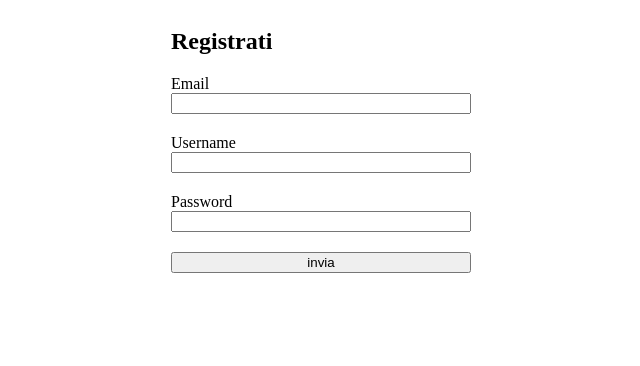
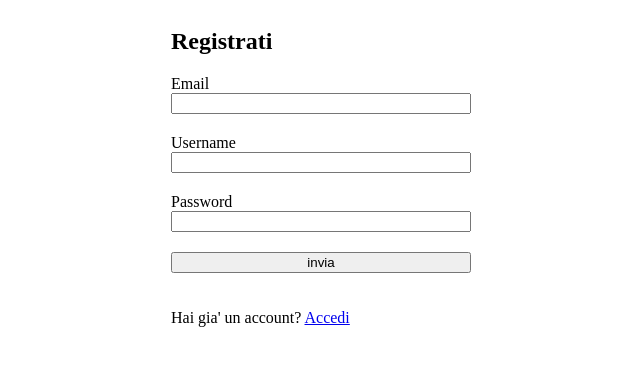
Before and after one commit to KeviBona/Progetto_InformaticaN, a PHP site: page / in a window 1280 px wide. Shown: the top 366 px of the page, without its empty margins (319-959 px from the left). Run offline with PHP 8.4, Linux system fonts and the light colour scheme.

Commit message:
Update index.php

```diff
--- a/bonavigo/index.php
+++ b/bonavigo/index.php
@@ -11,7 +11,6 @@
             display : flex;
             justify-content: center;
         }
-
         form{
             display: flex;
             flex-direction: column;
@@ -20,12 +19,9 @@
 
         form > input{
             margin-bottom: 20px;
-
         }
     </style>
-
 </head>
-
 <body>
     <form action="php/register.php" method="POST">
     <h2> Registrati</h2>
@@ -34,11 +30,9 @@
 
     <label for="username">Username</label>
     <input type="text"  name="username" id="username" required>
-
     <label for="password">Password</label>
     <input type="password"  name="password" id="password" required>
-
     <input type="submit" value="invia">
+    <p>Hai gia' un account? <a href="login.html">Accedi</a></p>
     </form>
-
 </body>
```
